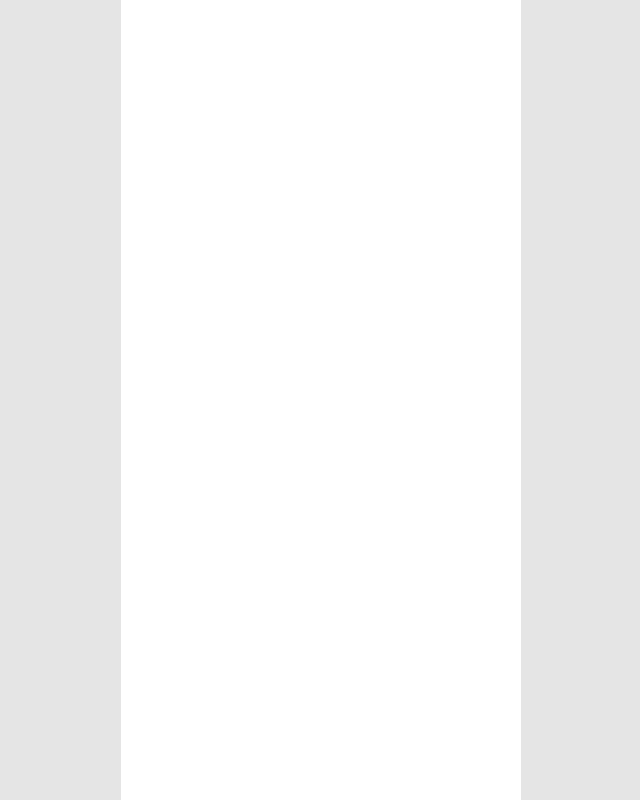
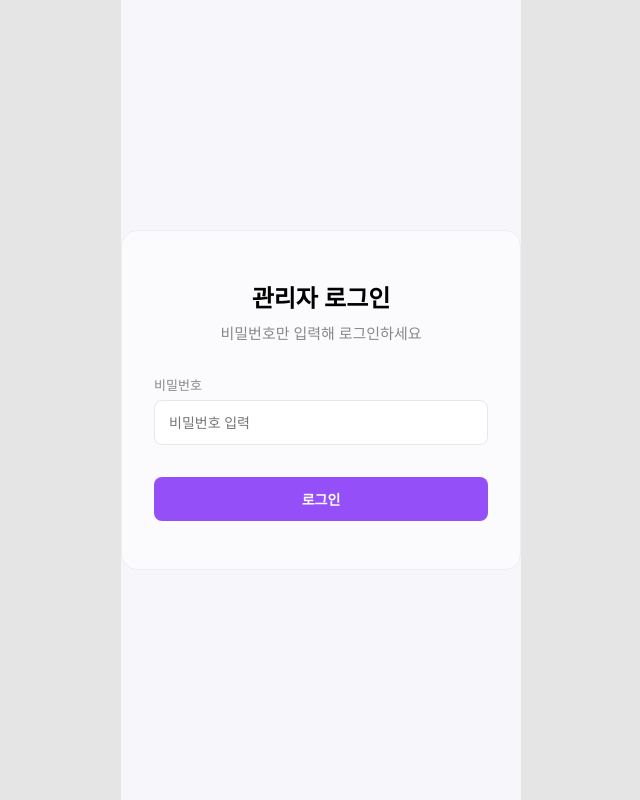
Before and after one commit to 12th-DHC/dhc-fe, a React (Vite) app in the folder apps/admin_pwa/: page / in a window 1280 px wide. Before the commit this address had no page. Shown: the whole page, without its empty margins (319-959 px from the left). Built offline with nearby package versions, Linux system fonts and the light colour scheme; a web font is replaced by a local one.

Commit message:
feat: 로그인 페이지 퍼블리싱

```diff
--- a/apps/admin_pwa/package.json
+++ b/apps/admin_pwa/package.json
@@ -10,6 +10,8 @@
     "preview": "vite preview"
   },
   "dependencies": {
+    "@emotion/react": "^11.14.0",
+    "@emotion/styled": "^11.14.1",
     "@repo/ui": "workspace:^",
     "react": "^19.2.7",
     "react-dom": "^19.2.7",
--- a/apps/admin_pwa/src/Router.tsx
+++ b/apps/admin_pwa/src/Router.tsx
@@ -1,12 +1,14 @@
-import { Route, Routes } from 'react-router-dom';
-import Main from './pages/Main';
+import { Navigate, Route, Routes } from "react-router-dom";
+import Main from "./pages/Main";
+import Login from "./pages/Login";
 
 const Router = () => {
   return (
     <Routes>
-      <Route path='/main' element={<Main />} />
-      <Route path='/2' element={<p>2</p>} />
+      <Route path="/" element={<Login />} />
+      <Route path="/main" element={<Main />} />
+      <Route path="/2" element={<p>2</p>} />
     </Routes>
   );
-}
+};
 export default Router;
--- /dev/null
+++ b/apps/admin_pwa/src/pages/Login.tsx
@@ -0,0 +1,34 @@
+import { useNavigate } from "react-router-dom";
+import {
+  LoginWrapper,
+  LoginCard,
+  Title,
+  Desc,
+  Field,
+  Label,
+  PasswordInput,
+  LoginButton,
+} from "../styles/login.style";
+
+function Login() {
+  const navigate = useNavigate();
+  return (
+    <LoginWrapper>
+      <LoginCard>
+        <Title>관리자 로그인</Title>
+        <Desc>비밀번호만 입력해 로그인하세요</Desc>
+
+        <Field>
+          <Label>비밀번호</Label>
+          <PasswordInput type="password" placeholder="비밀번호 입력" />
+        </Field>
+
+        <LoginButton type="button" onClick={() => navigate("/main")}>
+          로그인
+        </LoginButton>
+      </LoginCard>
+    </LoginWrapper>
+  );
+}
+
+export default Login;
--- /dev/null
+++ b/apps/admin_pwa/src/styles/Login.style.tsx
@@ -0,0 +1,80 @@
+import styled from "@emotion/styled";
+
+export const LoginWrapper = styled.div`
+  width: 100%;
+  min-height: 100svh;
+  display: flex;
+  align-items: center;
+  justify-content: center;
+  background: #f7f7fb;
+`;
+
+export const LoginCard = styled.div`
+  width: 400px;
+  min-height: 300px;
+  box-sizing: border-box;
+  display: flex;
+  flex-direction: column;
+  justify-content: center;
+  background: #fbfbfd;
+  border: 1px solid #eee;
+  border-radius: 16px;
+  padding: 48px 32px;
+`;
+
+export const Title = styled.h1`
+  font-size: 24px;
+  font-weight: 700;
+  color: #000;
+  text-align: center;
+  margin: 0 0 8px;
+`;
+
+export const Desc = styled.p`
+  font-size: 15px;
+  color: #888;
+  text-align: center;
+  margin: 0 0 32px;
+`;
+
+export const Field = styled.div`
+  margin-bottom: 32px;
+`;
+
+export const Label = styled.label`
+  display: block;
+  font-size: 13px;
+  color: #888;
+  margin-bottom: 6px;
+`;
+
+export const PasswordInput = styled.input`
+  width: 100%;
+  box-sizing: border-box;
+  background: #fff;
+  padding: 12px 14px;
+  border-radius: 8px;
+  border: 1px solid #e5e7eb;
+  font-size: 14px;
+
+  &:focus {
+    outline: none;
+    border-color: #954ff8;
+  }
+`;
+
+export const LoginButton = styled.button`
+  width: 100%;
+  background: #954ff8;
+  color: #fff;
+  border: none;
+  border-radius: 8px;
+  padding: 12px 0;
+  font-size: 14px;
+  font-weight: 700;
+  cursor: pointer;
+
+  &:hover {
+    background: #7f3ce0;
+  }
+`;
```
Also changed, not shown: apps/admin_pwa/src/components/CheckBox.tsx (+10 -5 lines), 1 other file (tests, documents, lock files or other folders).
